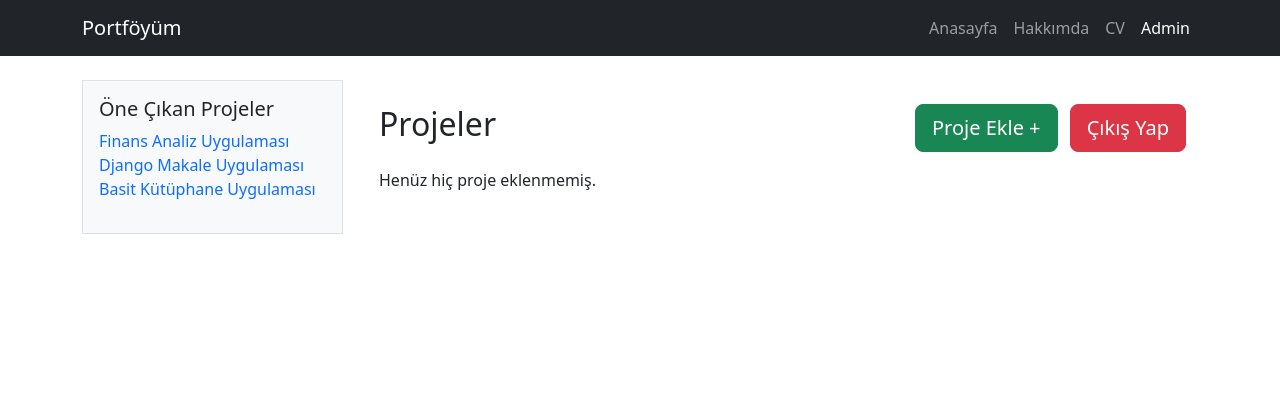
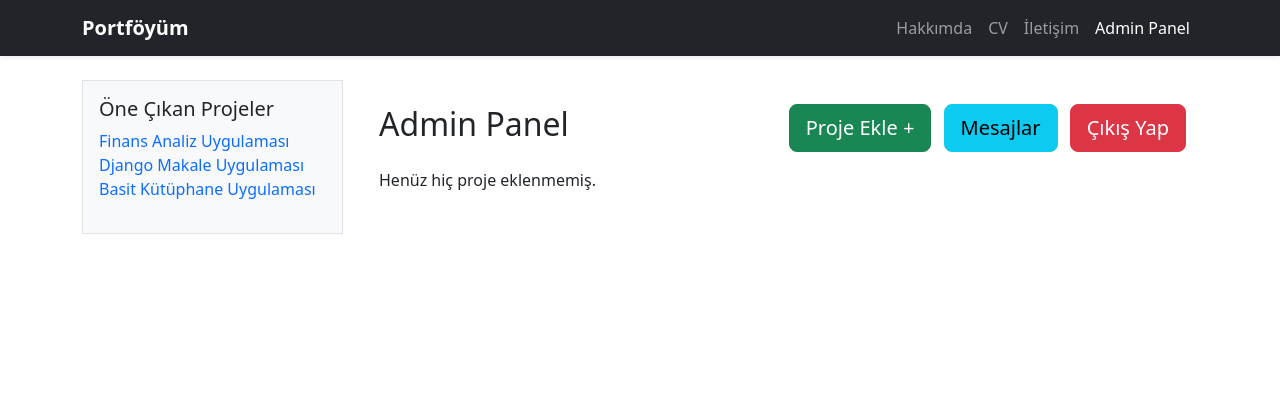
Before and after one commit to Babacanibrahim/portfolio, a Flask app: page /admin in a window 1280 px wide. Shown: the top 420 px of the page. Run offline with Flask 3, Linux system fonts and the light colour scheme; the visitor is signed in with stand-in values (Sample User, id 1); data that the repository does not hold is empty; some libraries are stand-ins or nearby versions.

Commit message:
Mesajlara okundu ozelligi getirilir ve mesaj gonderme ozelligi eklenir.

```diff
--- a/app/__init__.py
+++ b/app/__init__.py
@@ -3,14 +3,17 @@ from flask_sqlalchemy import SQLAlchemy
 from datetime import datetime
 from config import Config
 import os
+from flask_migrate import Migrate
 
 db = SQLAlchemy()
+migrate = Migrate()  # <-- burada tanımla
 
 def create_app():
     app = Flask(__name__)
     app.config.from_object(Config)
 
     db.init_app(app)
+    migrate.init_app(app, db)  # <-- burada başlat
 
     # Modelleri içe aktar
     from app import models
@@ -20,7 +23,7 @@ def create_app():
     register_routes(app)
 
     with app.app_context():
-        db.create_all()
+        db.create_all()  # bu kalsın, migrate ile çakışmaz
 
     @app.context_processor
     def inject_current_year():
--- a/app/routes.py
+++ b/app/routes.py
@@ -1,8 +1,8 @@
 from flask import (
     render_template, redirect, url_for, request,
-    flash, current_app, session, abort
+    flash, current_app, session
 )
-from .models import Project
+from .models import Project, Message
 from werkzeug.utils import secure_filename
 from .forms import AddProjectForm
 from . import db
@@ -18,6 +18,7 @@ def login_required(f):
             return redirect(url_for('login'))
         return f(*args, **kwargs)
     return decorated_function
+
 
 def register_routes(app):
 
@@ -38,6 +39,28 @@ def register_routes(app):
     def project_detail(id):
         project = Project.query.filter_by(id=id).first_or_404()
         return render_template('project_detail.html', project=project)
+
+    # İletişim
+    @app.route('/contact', methods=['GET', 'POST'])
+    def contact():
+        if request.method == 'POST':
+            name = request.form.get('name')
+            email = request.form.get('email')
+            message = request.form.get('message')
+
+            if not name or not email or not message:
+                flash('Lütfen tüm alanları doldurun.', 'danger')
+                return redirect(url_for('contact'))
+
+            new_message = Message(name=name, email=email, content=message)
+            db.session.add(new_message)
+            db.session.commit()
+
+            flash('Mesajınız başarıyla gönderildi, teşekkürler!', 'success')
+            return redirect(url_for('contact'))
+
+        return render_template('contact.html')
+
 
     # --- LOGIN ---
     @app.route('/login', methods=['GET', 'POST'])
@@ -73,6 +96,16 @@ def register_routes(app):
     def admin():
         projects = Project.query.all()
         return render_template('admin.html', projects=projects)
+
+    # Mesajları görme (okundu işareti buradan kaldırıldı)
+    @app.route('/admin/messages')
+    @login_required
+    def messages():
+        messages = Message.query.order_by(Message.created_at.desc()).all()
+        for msg in messages:
+            msg.is_read = True
+        db.session.commit()
+        return render_template('messages.html', messages=messages)
 
     # --- PROJE EKLEME ---
     @app.route('/add_project', methods=['GET', 'POST'])
@@ -148,3 +181,9 @@ def register_routes(app):
     @app.context_processor
     def inject_is_admin():
         return dict(is_admin=session.get('admin_logged_in', False))
+
+    # Mesaj sayısı bildirimi
+    @app.context_processor
+    def inject_globals():
+        unread_message_count = Message.query.filter_by(is_read=False).count()
+        return dict(is_admin=session.get("admin_logged_in", False), unread_message_count=unread_message_count)
--- a/app/templates/admin.html
+++ b/app/templates/admin.html
@@ -1,14 +1,25 @@
 {% extends "layout.html" %}
 
-{% block title %}Admin Panel - Projeler{% endblock %}
+{% block title %}Admin Panel{% endblock %}
 
 {% block body %}
 <div class="container mt-4">
 
   <div class="d-flex justify-content-between align-items-center mb-3">
-    <h2>Projeler</h2>
+    <h2>Admin Panel</h2>
     <div>
       <a href="{{ url_for('add_project') }}" class="btn btn-success btn-lg me-2">Proje Ekle +</a>
+
+      <a href="{{ url_for('messages') }}" class="btn btn-info btn-lg me-2 position-relative">
+        Mesajlar
+        {% if unread_message_count > 0 %}
+          <span class="position-absolute top-0 start-100 translate-middle badge rounded-pill bg-danger">
+            {{ unread_message_count }}
+            <span class="visually-hidden">Okunmamış mesaj</span>
+          </span>
+        {% endif %}
+      </a>
+
       <a href="{{ url_for('logout') }}" class="btn btn-danger btn-lg">Çıkış Yap</a>
     </div>
   </div>
--- a/app/templates/includes/navbar.html
+++ b/app/templates/includes/navbar.html
@@ -1,26 +1,40 @@
-<nav class="navbar navbar-expand-lg navbar-dark bg-dark">
+<nav class="navbar navbar-expand-lg navbar-dark bg-dark shadow-sm">
   <div class="container">
-    <a class="navbar-brand" href="{{ url_for('index') }}">Portföyüm</a>
+    <a class="navbar-brand fw-bold" href="{{ url_for('index') }}">Portföyüm</a>
     <button class="navbar-toggler" type="button" data-bs-toggle="collapse" data-bs-target="#navbarNav"
             aria-controls="navbarNav" aria-expanded="false" aria-label="Toggle navigation">
       <span class="navbar-toggler-icon"></span>
     </button>
+
     <div class="collapse navbar-collapse" id="navbarNav">
       <ul class="navbar-nav ms-auto">
+
         <li class="nav-item">
-          <a class="nav-link{% if request.endpoint == 'index' %} active{% endif %}" href="{{ url_for('index') }}">Anasayfa</a>
+          <a class="nav-link{% if request.endpoint == 'about' %} active{% endif %}" href="{{ url_for('about') }}">
+            Hakkımda
+          </a>
         </li>
+
         <li class="nav-item">
-          <a class="nav-link{% if request.endpoint == 'about' %} active{% endif %}" href="{{ url_for('about') }}">Hakkımda</a>
+          <a class="nav-link{% if request.endpoint == 'cv' %} active{% endif %}" href="{{ url_for('cv') }}">
+            CV
+          </a>
         </li>
+
         <li class="nav-item">
-          <a class="nav-link{% if request.endpoint == 'cv' %} active{% endif %}" href="{{ url_for('cv') }}">CV</a>
+          <a class="nav-link{% if request.endpoint == 'contact' %} active{% endif %}" href="{{ url_for('contact') }}">
+            İletişim
+          </a>
         </li>
+
         {% if is_admin %}
         <li class="nav-item">
-          <a class="nav-link{% if request.endpoint == 'admin' %} active{% endif %}" href="{{ url_for('admin') }}">Admin</a>
+          <a class="nav-link{% if request.endpoint in ['admin', 'messages'] %} active{% endif %}" href="{{ url_for('admin') }}">
+            Admin Panel
+          </a>
         </li>
         {% endif %}
+
       </ul>
     </div>
   </div>
```
Also changed, not shown: app/models.py (+11 -0 lines), app/templates/contact.html (added, +34 -0 lines), app/templates/messages.html (added, +26 -0 lines), 1 other file.
